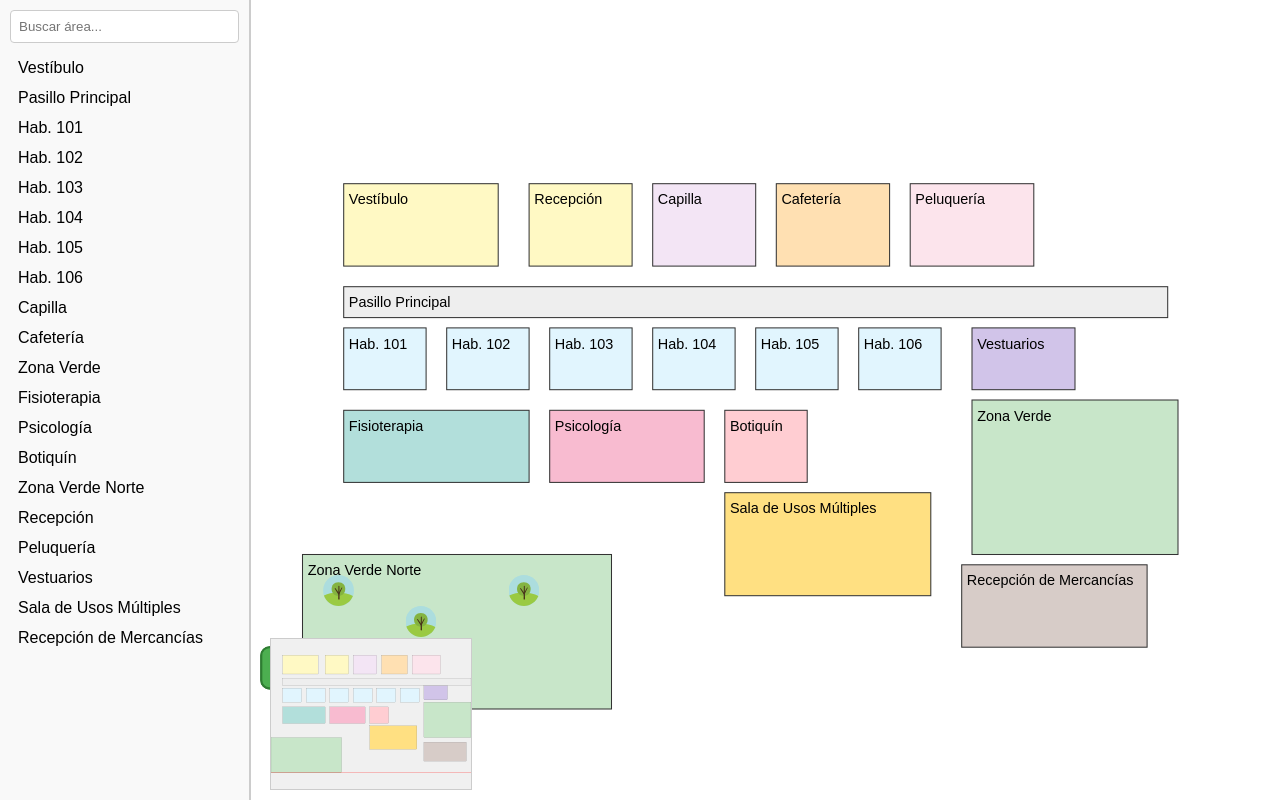
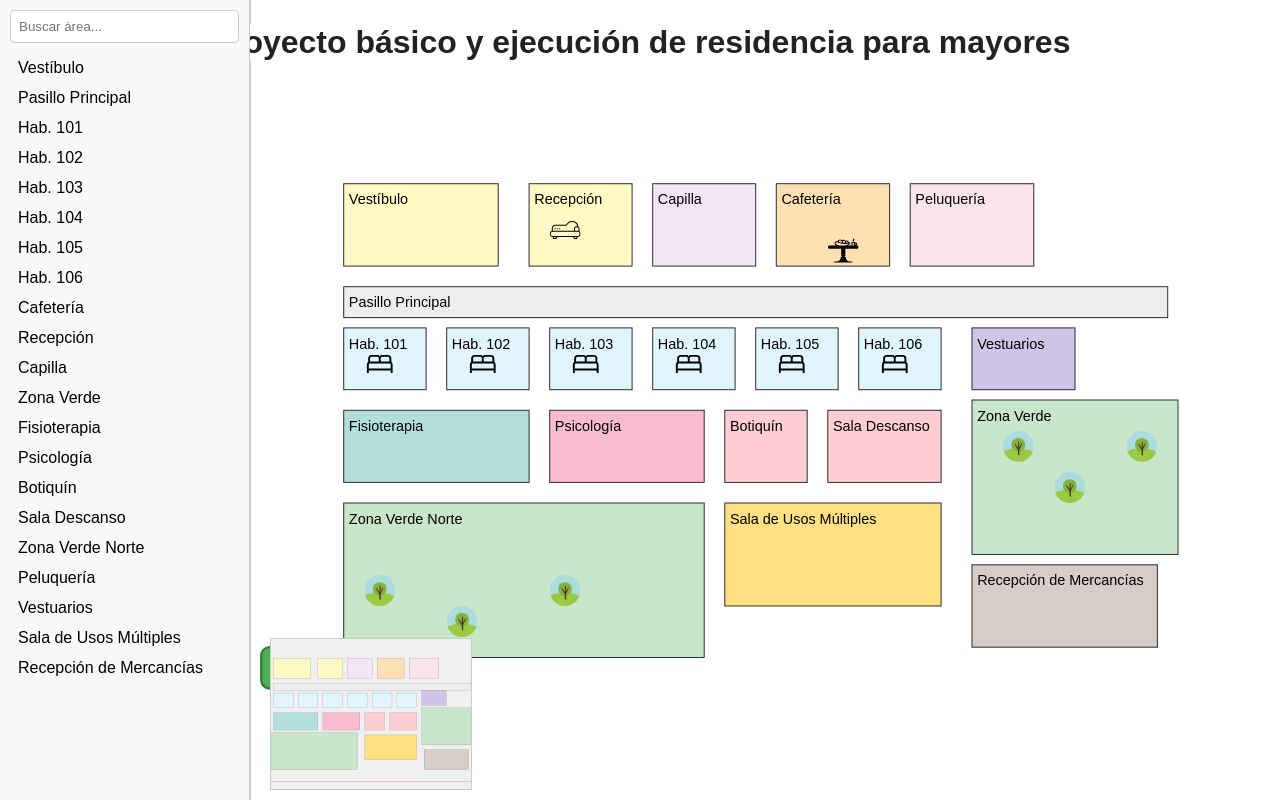
Before and after one commit to oscartmxpgit/plano-interactivo, a plain HTML site: page index.htm in a window 1280 px wide. Drawn offline with Linux system fonts and the light colour scheme.

Commit message:
added decoraciones

```diff
--- a/index.htm
+++ b/index.htm
@@ -3,10 +3,11 @@
 <head>
   <meta charset="UTF-8" />
   <meta name="viewport" content="width=device-width, initial-scale=1" />
-  <title>Plano Interactivo</title>
+  <title>Proyecto básico y ejecución de residencia para mayores</title>
   <link rel="stylesheet" href="style.css" />
 </head>
 <body>
+  <h1>Proyecto básico y ejecución de residencia para mayores</h1>
   <div id="sidebar">
     <input type="text" id="search" placeholder="Buscar área..." />
     <ul id="areaList"></ul>
--- a/script.js
+++ b/script.js
@@ -30,7 +30,15 @@ let areas = [
     "width": 80,
     "height": 60,
     "color": "#e1f5fe",
-    "descripcion": "Habitación estándar"
+    "descripcion": "Habitación estándar",
+    "decoraciones": [
+      {
+        "tipo": "cama",
+        "src": "assets/bed.svg",
+        "x": 110,
+        "y": 250
+      }
+    ]
   },
   {
     "id": "habitacion_2",
@@ -41,7 +49,15 @@ let areas = [
     "width": 80,
     "height": 60,
     "color": "#e1f5fe",
-    "descripcion": "Habitación estándar"
+    "descripcion": "Habitación estándar",
+    "decoraciones": [
+      {
+        "tipo": "cama",
+        "src": "assets/bed.svg",
+        "x": 210,
+        "y": 250
+      }
+    ]
   },
   {
     "id": "habitacion_3",
@@ -52,7 +68,15 @@ let areas = [
     "width": 80,
     "height": 60,
     "color": "#e1f5fe",
-    "descripcion": "Habitación estándar"
+    "descripcion": "Habitación estándar",
+    "decoraciones": [
+      {
+        "tipo": "cama",
+        "src": "assets/bed.svg",
+        "x": 310,
+        "y": 250
+      }
+    ]
   },
   {
     "id": "habitacion_4",
@@ -63,7 +87,15 @@ let areas = [
     "width": 80,
     "height": 60,
     "color": "#e1f5fe",
-    "descripcion": "Habitación estándar"
+    "descripcion": "Habitación estándar",
+    "decoraciones": [
+      {
+        "tipo": "cama",
+        "src": "assets/bed.svg",
+        "x": 410,
+        "y": 250
+      }
+    ]
   },
   {
     "id": "habitacion_5",
@@ -74,7 +106,15 @@ let areas = [
     "width": 80,
     "height": 60,
     "color": "#e1f5fe",
-    "descripcion": "Habitación estándar"
+    "descripcion": "Habitación estándar",
+    "decoraciones": [
+      {
+        "tipo": "cama",
+        "src": "assets/bed.svg",
+        "x": 510,
+        "y": 250
+      }
+    ]
   },
   {
     "id": "habitacion_6",
@@ -85,8 +125,55 @@ let areas = [
     "width": 80,
     "height": 60,
     "color": "#e1f5fe",
-    "descripcion": "Habitación estándar"
+    "descripcion": "Habitación estándar",
+    "decoraciones": [
+      {
+        "tipo": "cama",
+        "src": "assets/bed.svg",
+        "x": 610,
+        "y": 250
+      }
+    ]
   },
+  {
+    "id": "cafeteria",
+    "nombre": "Cafetería",
+    "tipo": "cafeteria",
+    "x": 520,
+    "y": 100,
+    "width": 110,
+    "height": 80,
+    "color": "#ffe0b2",
+    "descripcion": "Zona de comidas y bebidas",
+    "decoraciones": [
+      {
+        "tipo": "mesa",
+        "src": "assets/table.svg",
+        "x": 560,
+        "y": 140
+      }
+    ]
+  },
+  {
+    "id": "recepcion",
+    "nombre": "Recepción",
+    "tipo": "recepcion",
+    "x": 280,
+    "y": 100,
+    "width": 100,
+    "height": 80,
+    "color": "#fff9c4",
+    "descripcion": "Área de atención al visitante",
+    "decoraciones": [
+      {
+        "tipo": "sofa",
+        "src": "assets/sofa.svg",
+        "x": 290,
+        "y": 120
+      },
+    ]
+  },
+
   {
     "id": "capilla",
     "nombre": "Capilla",
@@ -99,17 +186,6 @@ let areas = [
     "descripcion": "Espacio espiritual"
   },
   {
-    "id": "cafeteria",
-    "nombre": "Cafetería",
-    "tipo": "cafeteria",
-    "x": 520,
-    "y": 100,
-    "width": 110,
-    "height": 80,
-    "color": "#ffe0b2",
-    "descripcion": "Zona de comidas y bebidas"
-  },
-  {
     "id": "zona_verde_1",
     "nombre": "Zona Verde",
     "tipo": "zona_verde",
@@ -118,7 +194,27 @@ let areas = [
     "width": 200,
     "height": 150,
     "color": "#c8e6c9",
-    "descripcion": "Jardín con árboles"
+    "descripcion": "Jardín con árboles",
+    "decoraciones": [
+    {
+      "tipo": "arbol",
+      "src": "assets/tree.svg",
+      "x": 730,
+      "y": 330
+    },
+    {
+      "tipo": "arbol",
+      "src": "assets/tree.svg",
+      "x": 780,
+      "y": 370
+    },
+    {
+      "tipo": "arbol",
+      "src": "assets/tree.svg",
+      "x": 850,
+      "y": 330
+    }
+  ]
   },
   {
     "id": "fisioterapia",
@@ -154,12 +250,23 @@ let areas = [
     "descripcion": "Atención médica básica"
   },
   {
+    "id": "sala_descanso",
+    "nombre": "Sala Descanso",
+    "tipo": "sala",
+    "x": 570,
+    "y": 320,
+    "width": 110,
+    "height": 70,
+    "color": "#ffcdd2",
+    "descripcion": "Sala de descanso y relajación"
+  },
+  {
     "id": "zona_verde_2",
     "nombre": "Zona Verde Norte",
     "tipo": "zona_verde",
-    "x": 50,
-    "y": 450,
-    "width": 300,
+    "x": 90,
+    "y": 400,
+    "width": 350,
     "height": 150,
     "color": "#c8e6c9",
     "descripcion": "Zona verde con bancos y árboles decorativos",
@@ -167,33 +274,22 @@ let areas = [
       {
         "tipo": "arbol",
         "src": "assets/tree.svg",
-        "x": 70,
+        "x": 110,
         "y": 470
       },
       {
         "tipo": "arbol",
         "src": "assets/tree.svg",
-        "x": 150,
+        "x": 190,
         "y": 500
       },
       {
         "tipo": "arbol",
         "src": "assets/tree.svg",
-        "x": 250,
+        "x": 290,
         "y": 470
       }
     ]
-  },
-  {
-    "id": "recepcion",
-    "nombre": "Recepción",
-    "tipo": "recepcion",
-    "x": 280,
-    "y": 100,
-    "width": 100,
-    "height": 80,
-    "color": "#fff9c4",
-    "descripcion": "Área de atención al visitante"
   },
   {
     "id": "peluqueria",
@@ -222,8 +318,8 @@ let areas = [
     "nombre": "Sala de Usos Múltiples",
     "tipo": "sala_usos_multiples",
     "x": 470,
-    "y": 400,
-    "width": 200,
+    "y": 410,
+    "width": 210,
     "height": 100,
     "color": "#ffe082",
     "descripcion": "Sala para talleres y actividades"
@@ -232,7 +328,7 @@ let areas = [
     "id": "recepcion_mercancias",
     "nombre": "Recepción de Mercancías",
     "tipo": "recepcion_mercancias",
-    "x": 700,
+    "x": 710,
     "y": 470,
     "width": 180,
     "height": 80,
@@ -310,7 +406,7 @@ function renderAreas() {
     // Decoraciones (árboles)
     if (Array.isArray(area.decoraciones)) {
       area.decoraciones.forEach(deco => {
-        if (deco.tipo === "arbol" && deco.src) {
+        if (deco.src) {
           const img = document.createElementNS("http://www.w3.org/2000/svg", "image");
           img.setAttribute("href", deco.src);
           img.setAttribute("x", deco.x);
--- a/style.css
+++ b/style.css
@@ -98,3 +98,14 @@ body, html {
   background-color: #fff;
   border-left: 1px solid #ccc;
 }
+
+h1 {
+  margin-top: 24px;
+  margin-bottom: 16px;
+  text-align: center;
+  font-size: 2em;
+  color: #222;
+  background: #fff;
+  z-index: 10;
+  position: relative;
+}
```
Also changed, not shown: assets/bed.svg (added), assets/desk.svg (added), assets/sofa.svg (added), assets/table.svg (added).
